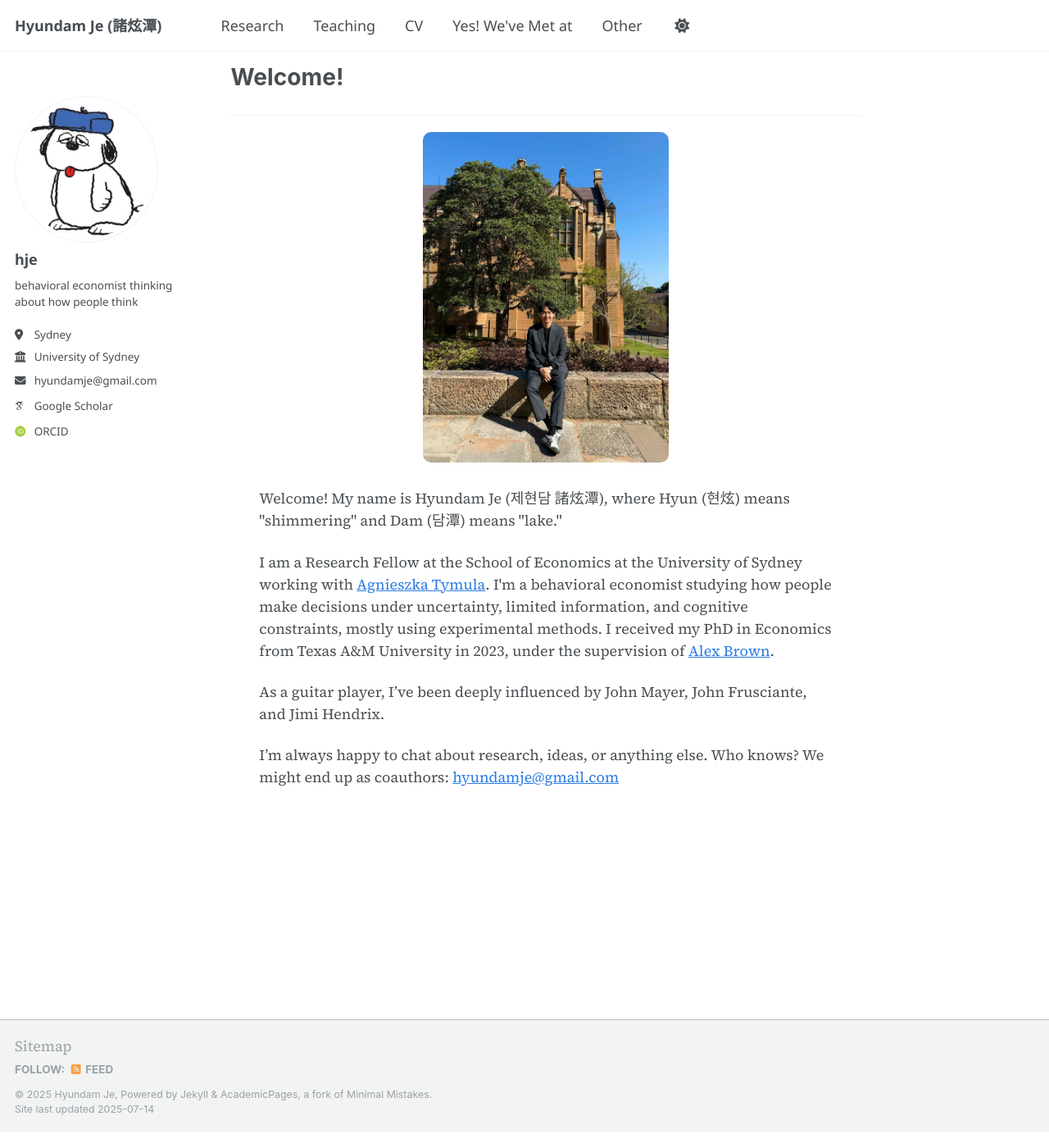
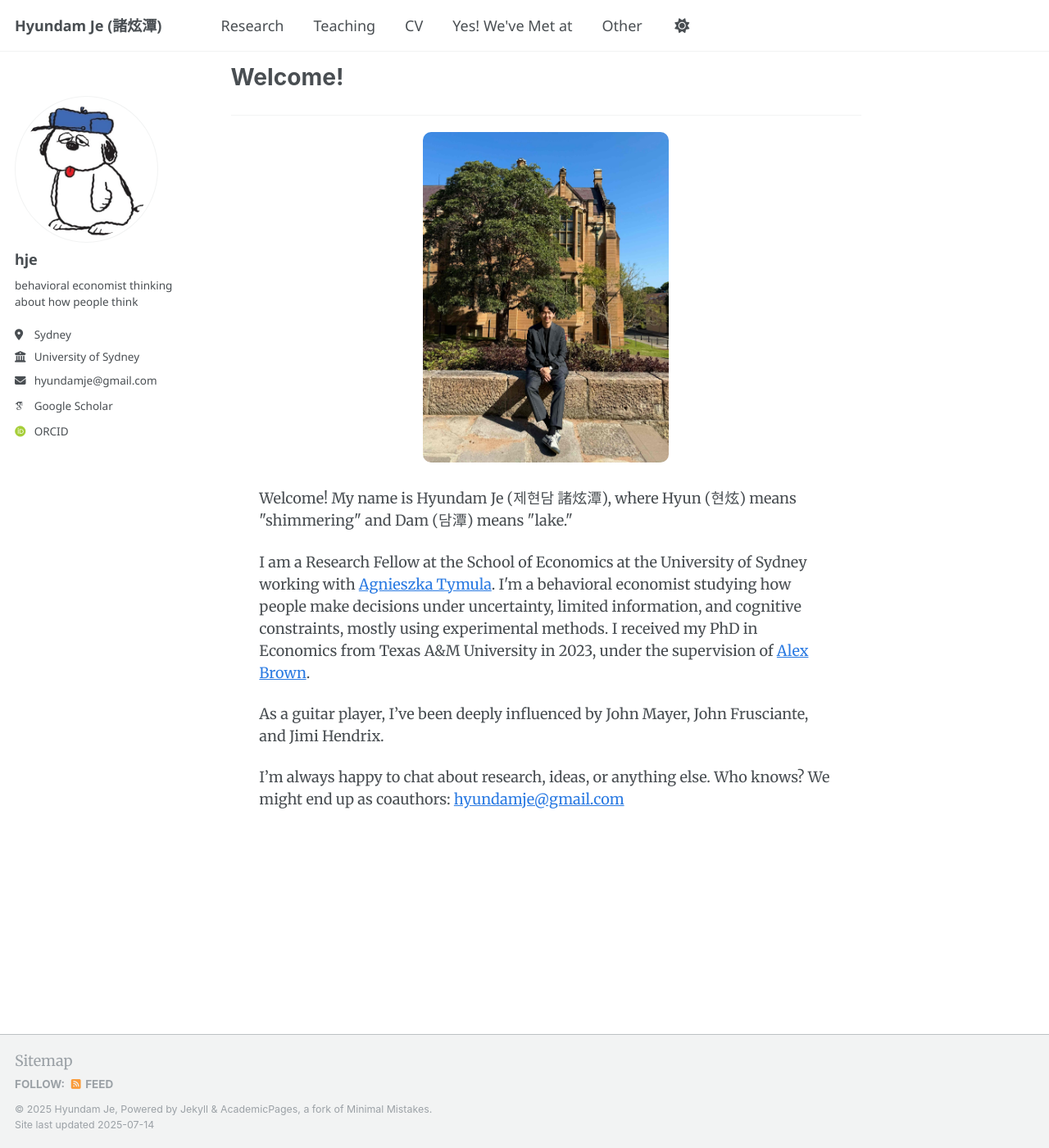
Before and after one commit to hyundamje/hyundamje.github.io, a Jekyll site: the page built from _pages/about.md, in a window 1280 px wide and 1400 px high, scrolled down 19 px. Shown: the whole window at 82% size. Built offline with Jekyll 4.4.1, drawn with Linux system fonts in a browser that asks for light colours; some web fonts are replaced.

Commit message:
Update _base.scss

```diff
--- a/_sass/layout/_base.scss
+++ b/_sass/layout/_base.scss
@@ -15,8 +15,8 @@ body {
   margin: 0;
   padding: $masthead-height 0 0;
   padding-bottom: 9em;
- // font-family: 'Noto Serif', serif;
-  font-family: 'Source Serif 4', serif;
+  font-family: 'Merriweather', serif;
+ // font-family: 'Source Serif 4', serif;
 
 
   line-height: 1.5;
```
